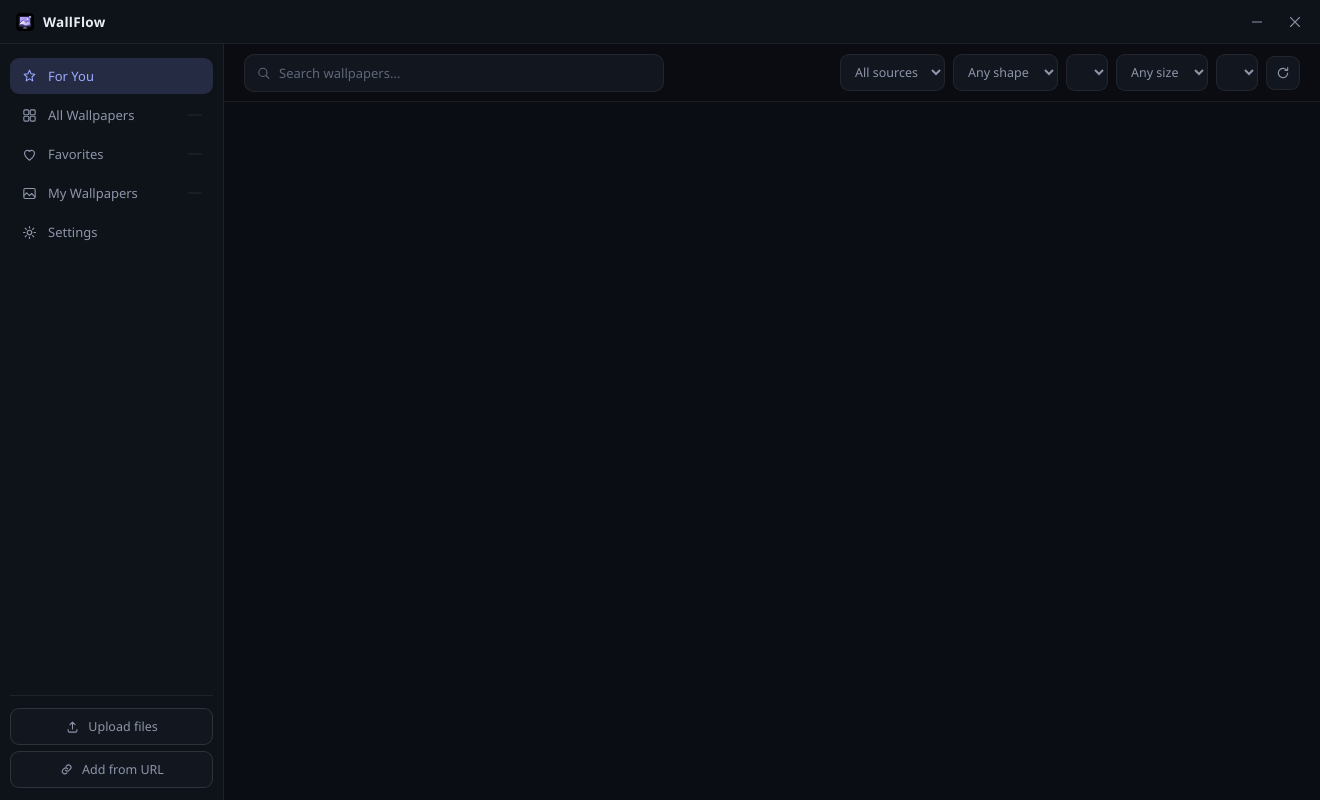
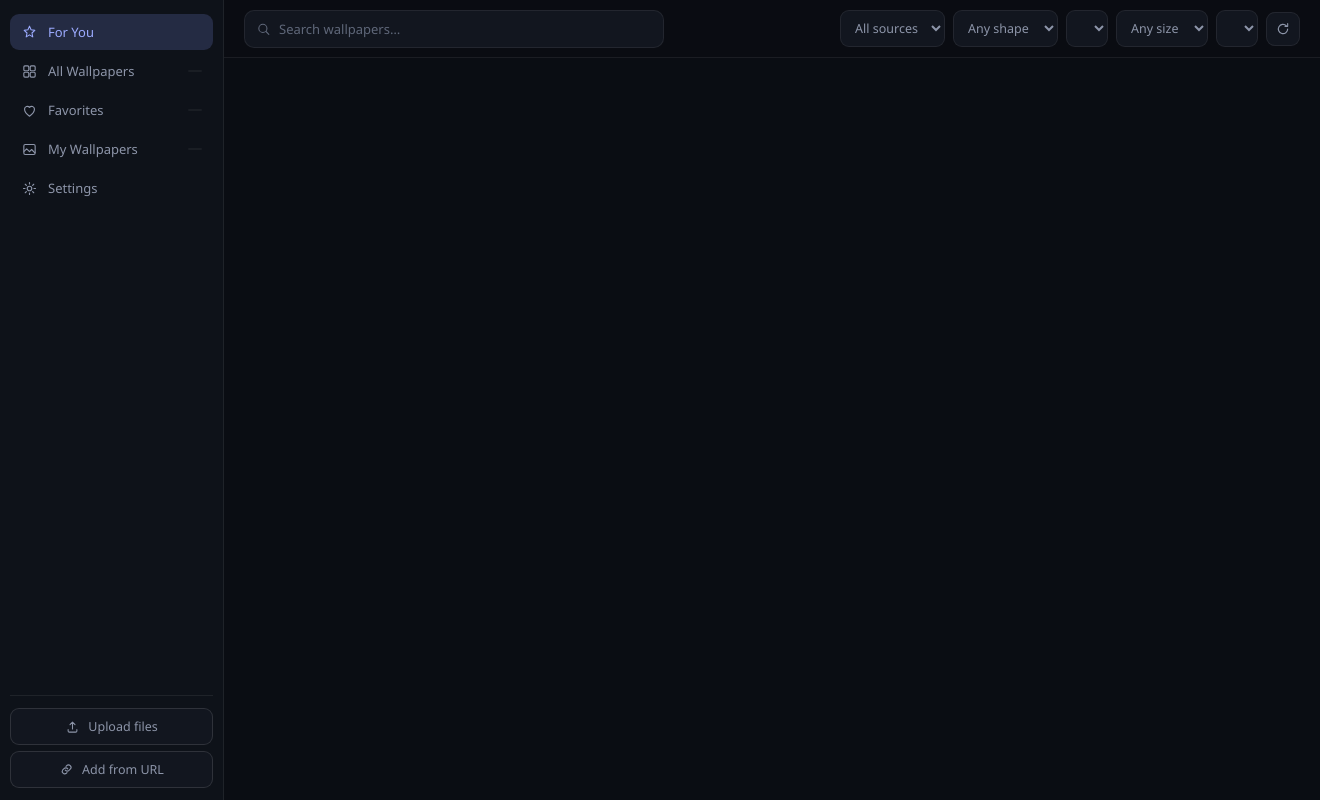
Before and after one commit to xAgesx/WallFlow-wallpaperEngine-For-Desktop, an Electron app: page src/library/index.html in a window 1320 px wide. Drawn offline with Linux system fonts and the light colour scheme; no server answers.

Commit message:
refactor: drop the custom titlebar in favor of the native window frame
- remove #titlebar, .win-controls and .win-btn (the user keeps the
  standard Windows title bar with its own close/minimize buttons)
- move the now-playing indicator under the topbar and restyle it as a
  plain centered line
- remove the dead #btn-min / #btn-close listeners and the --titlebar-h
  layout offset (#app now fills 100% height)

```diff
--- a/src/library/app.js
+++ b/src/library/app.js
@@ -1050,11 +1050,6 @@
     toast('Wallpaper stopped — desktop restored');
   });
 
-  /* ---------------- window controls ---------------- */
-
-  $('#btn-min').addEventListener('click', () => api.invoke('app:minimize'));
-  $('#btn-close').addEventListener('click', () => api.invoke('app:close'));
-
   /* ---------------- go ---------------- */
 
   boot().catch((e) => {
--- a/src/library/index.html
+++ b/src/library/index.html
@@ -8,22 +8,6 @@
   <link rel="stylesheet" href="styles.css" />
 </head>
 <body data-theme="dark">
-  <div id="titlebar">
-    <div class="brand">
-      <img src="../../public/WallFlow-icon.svg" width="18" height="18" alt="" />
-      <span>WallFlow</span>
-    </div>
-    <div id="now-playing" class="now-playing" hidden></div>
-    <div class="win-controls">
-      <button id="btn-min" class="win-btn" title="Minimize to tray">
-        <svg width="10" height="10" viewBox="0 0 10 10"><rect y="4.5" width="10" height="1" fill="currentColor"/></svg>
-      </button>
-      <button id="btn-close" class="win-btn close" title="Close to tray">
-        <svg width="10" height="10" viewBox="0 0 10 10"><path d="M0 0 L10 10 M10 0 L0 10" stroke="currentColor" stroke-width="1.2"/></svg>
-      </button>
-    </div>
-  </div>
-
   <div id="app">
     <aside id="sidebar">
       <nav id="nav-main">
@@ -100,6 +84,7 @@
         </div>
       </header>
 
+      <div id="now-playing" class="now-playing" hidden></div>
       <div id="view-banner" hidden></div>
 
       <section id="grid-scroll">
--- a/src/library/styles.css
+++ b/src/library/styles.css
@@ -3,7 +3,6 @@
   --accent-soft: color-mix(in srgb, var(--accent) 18%, transparent);
   --accent-strong: color-mix(in srgb, var(--accent) 85%, #fff);
   --radius: 12px;
-  --titlebar-h: 44px;
   --sidebar-w: 224px;
   --topbar-h: 58px;
   --font: "Segoe UI Variable Text", "Segoe UI", system-ui, -apple-system, sans-serif;
@@ -66,35 +65,11 @@ input, select { outline: none; }
 ::-webkit-scrollbar-thumb:hover { background: var(--muted-2); background-clip: padding-box; border: 2px solid transparent; }
 ::-webkit-scrollbar-track { background: transparent; }
 
-/* ---------- titlebar ---------- */
-
-#titlebar {
-  height: var(--titlebar-h);
-  display: flex;
-  align-items: center;
-  gap: 14px;
-  padding: 0 8px 0 16px;
-  background: var(--bg-2);
-  border-bottom: 1px solid var(--border);
-  -webkit-app-region: drag;
-  position: relative;
-  z-index: 40;
-}
-
-.brand {
-  display: flex;
-  align-items: center;
-  gap: 9px;
-  font-weight: 600;
-  font-size: 13.5px;
-  letter-spacing: 0.02em;
-}
-
 .now-playing {
-  flex: 1;
   text-align: center;
   font-size: 12px;
   color: var(--muted);
+  padding: 8px 20px 0;
   overflow: hidden;
   text-overflow: ellipsis;
   white-space: nowrap;
@@ -102,30 +77,11 @@ input, select { outline: none; }
 
 .now-playing b { color: var(--text); font-weight: 500; }
 
-.win-controls {
-  margin-left: auto;
-  display: flex;
-  gap: 4px;
-  -webkit-app-region: no-drag;
-}
-
-.win-btn {
-  width: 34px;
-  height: 28px;
-  border-radius: 7px;
-  display: grid;
-  place-items: center;
-  color: var(--muted);
-  transition: background 0.15s, color 0.15s;
-}
-.win-btn:hover { background: var(--hover); color: var(--text); }
-.win-btn.close:hover { background: #e81123; color: #fff; }
-
 /* ---------- layout ---------- */
 
 #app {
   display: flex;
-  height: calc(100% - var(--titlebar-h));
+  height: 100%;
 }
 
 #sidebar {
```
